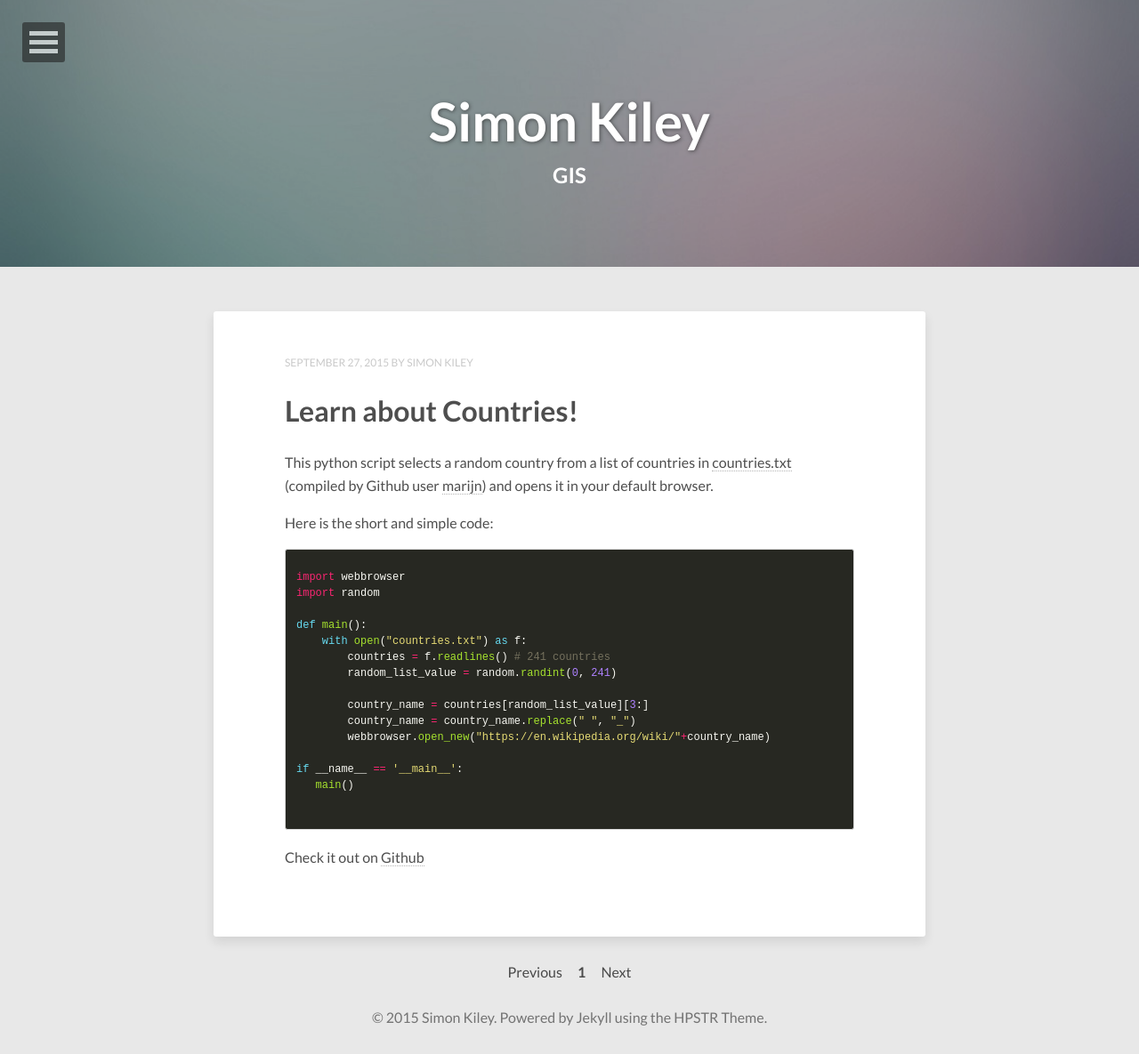
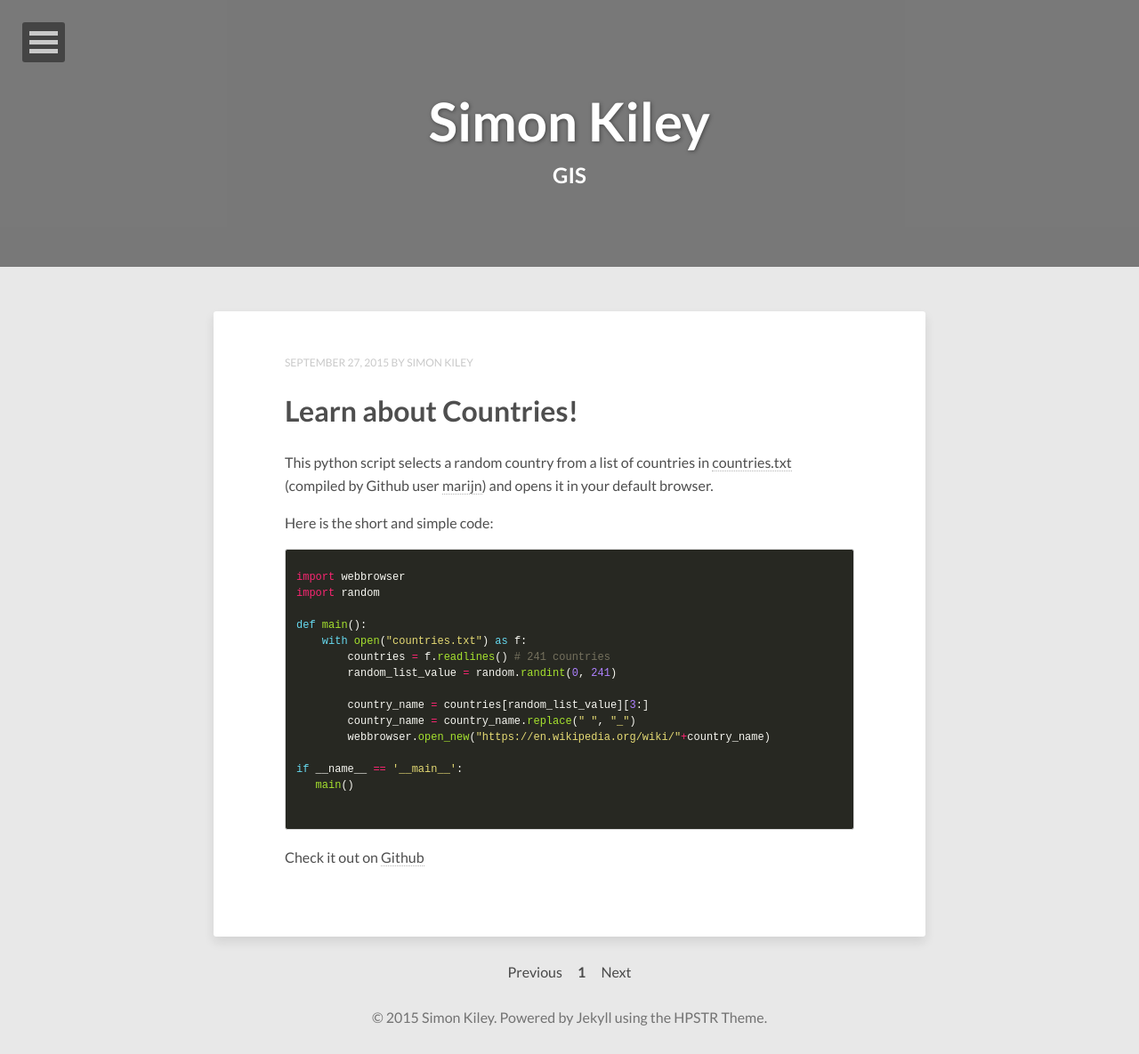
Before and after one commit to simonkiley/gh-pages, a Jekyll site: the page built from index.html, in a window 1280 px wide. Shown: the whole page at 89% size. Built offline with Jekyll 4.4.1, drawn with Linux system fonts in a browser that asks for light colours; nearby versions of some CDN libraries; the list of posts is cut into pages by our own code.

Commit message:
added new banner

```diff
--- a/index.html
+++ b/index.html
@@ -5,7 +5,7 @@ description: "Describe this nonsense."
 tags: [Jekyll, theme, themes, responsive, blog, modern]
 comments: false
 image:
-  feature: abstract-1.jpg
+  feature: banner2.PNG
   credit:
   creditlink:
 ---
```
Also changed, not shown: 1 other file.
